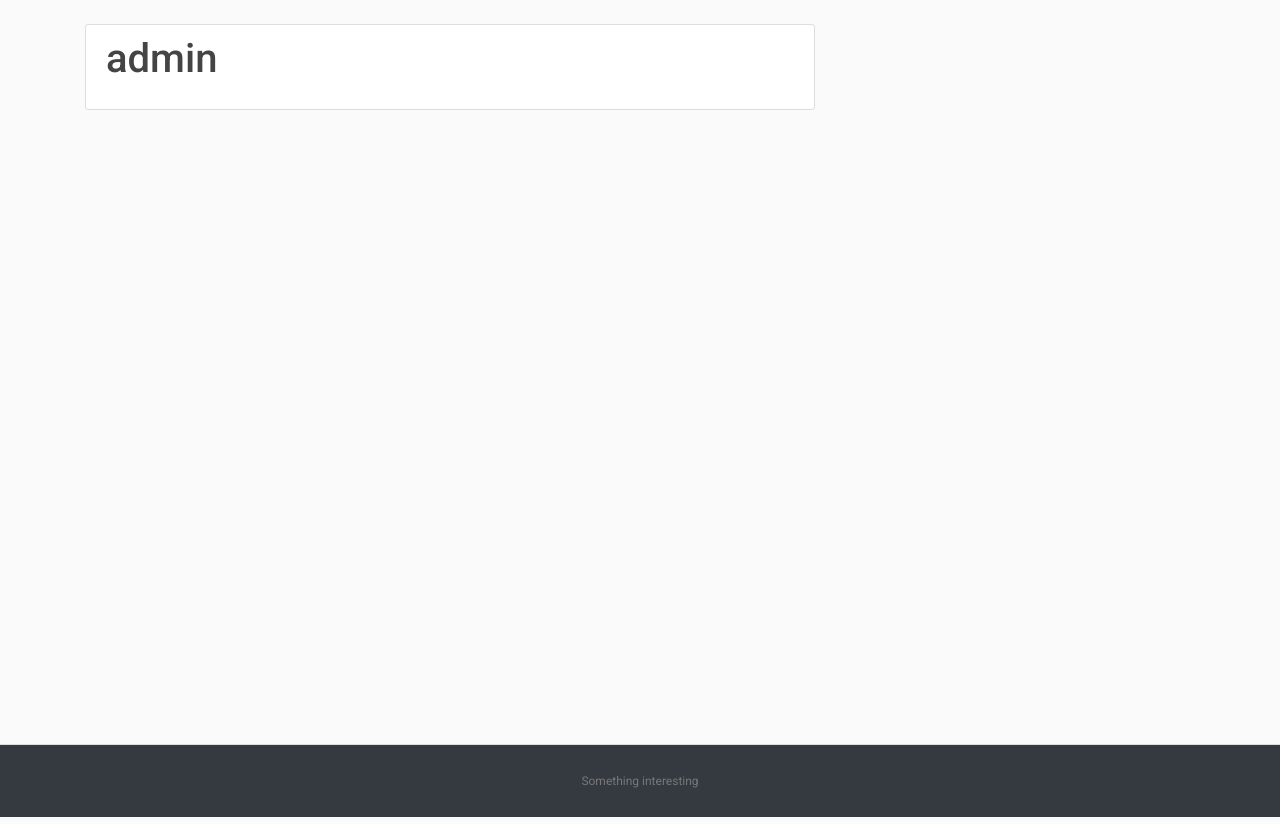
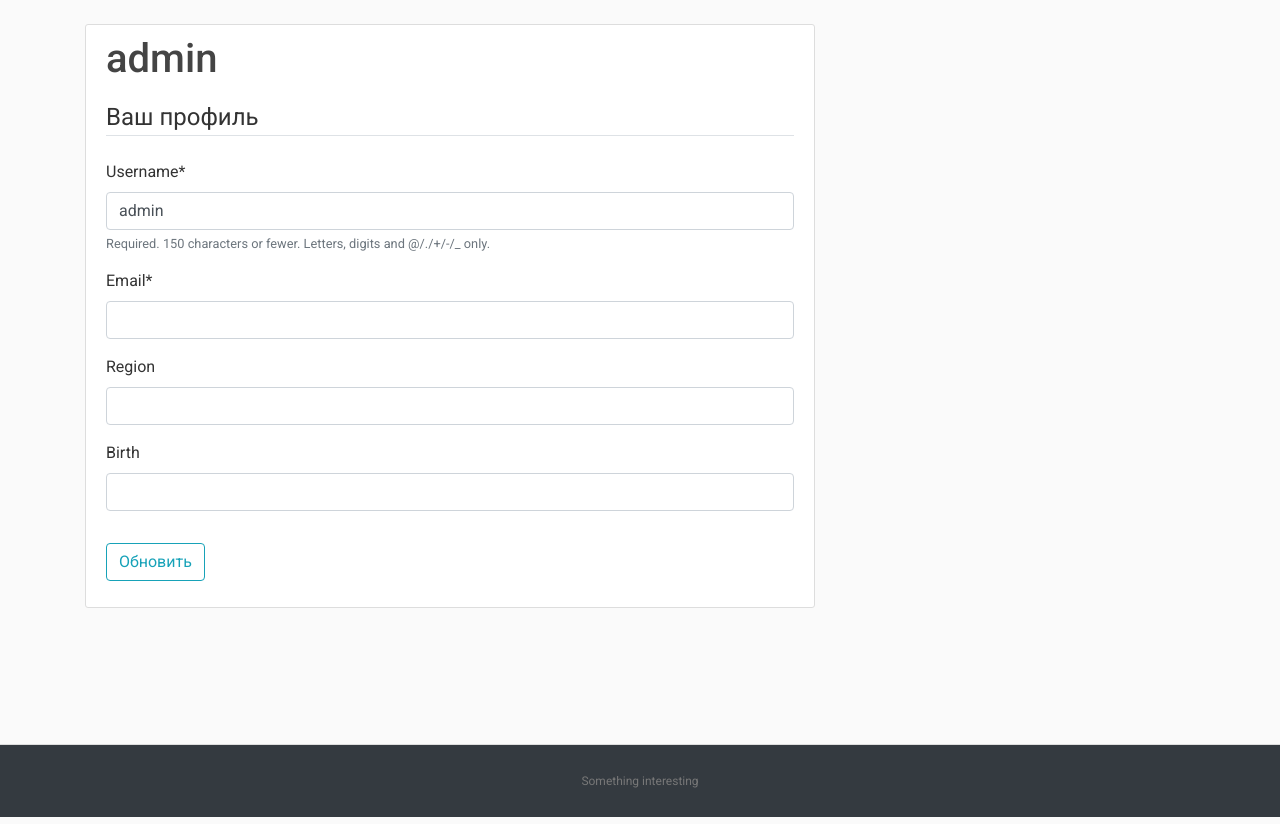
Before and after one commit to hsse-distributed-events-team/distributed-events, a Django app: page /user_profile/ in a window 1280 px wide. Shown: the part 56-880 px from the top of the page. Run offline with Django 4.2, Linux system fonts and the light colour scheme; a user stored in the database is signed in; some libraries are stand-ins or nearby versions.

Commit message:
workable profile

```diff
--- a/distributedEvents/templates/user_handler/user_profile.html
+++ b/distributedEvents/templates/user_handler/user_profile.html
@@ -8,5 +8,15 @@
           <p class="text-secondary">{{ user.email }}</p>
         </div>
       </div>
+       <form method="POST" enctype="multipart/form-data">
+          {% csrf_token %}
+          <fieldset class="form-group">
+            <legend class="border-bottom mb-4">Ваш профиль</legend>
+            {{ u_form|crispy }}
+          </fieldset>
+          <div class="form-group">
+              <button class="btn btn-outline-info" type="submit">Обновить</button>
+          </div>
+      </form>
     </div>
 {% endblock content %}
--- a/user_handler/forms.py
+++ b/user_handler/forms.py
@@ -3,16 +3,16 @@ from django.forms import ModelForm
 from django.contrib.auth.models import User
 from django.contrib.auth.forms import UserCreationForm
 from .models import User as Profile
-from user_handler.regions.regions_dict import DATA_REGIONS, DATA_CITIES
+#from user_handler.regions.regions_dict import DATA_REGIONS, DATA_CITIES
 
 
 class UserRegisterForm(UserCreationForm):  # User class
     email = forms.EmailField()
-    region = forms.ChoiceField(choices=DATA_REGIONS)
+    #region = forms.ChoiceField(choices=DATA_REGIONS)
 
     class Meta:
         model = User
-        fields = ['username', 'email', 'password1', 'password2', 'region']
+        fields = ['username', 'email', 'password1', 'password2']#, 'region']
 
 class UserUpdateForm(forms.ModelForm):
     email = forms.EmailField()
--- a/user_handler/views.py
+++ b/user_handler/views.py
@@ -11,26 +11,25 @@ def register(request):  # place where the user can register
         form = UserRegisterForm(request.POST)
         if form.is_valid():
             form.save()
-            region = form.cleaned_data.get("region")
+            #region = form.cleaned_data.get("region")
             username = form.cleaned_data.get('username')
-            django_user = get_django_user(username)
-            user = create_user_for_django_user(django_user)  # НЕ ТРОГАТЬ. КОСТЫЛЬ.
+            #django_user = get_django_user(username)
+            #user = create_user_for_django_user(django_user)  # НЕ ТРОГАТЬ. КОСТЫЛЬ.
 
-            add_region_of_user(username=str(username), region=region)
+            #add_region_of_user(username=str(username), region=region)
 
             messages.success(request, f'Ваш аккаунт создан: можно войти на сайт.')
             return redirect('/login')
     else:
         form = UserRegisterForm()
 
-    return render(request, 'register.html', {'form': form})
+    return render(request, 'user_handler/register.html', {'form': form})
 
 
 @login_required
 def profile(request):   # go to profile page
     if request.method == 'POST':
         u_form = UserUpdateForm(request.POST, instance=request.user)
-        #print(u_form)
         if u_form.is_valid():
             u_form.save()
             messages.success(request, f'Ваш профиль успешно обновлен.')
@@ -42,7 +41,7 @@ def profile(request):   # go to profile page
         'u_form': u_form
     }
 
-    return render(request, 'user_handler/user_profile.html')
+    return render(request, 'user_handler/user_profile.html', name)
 
 
 def test(request):  # тест-функция. адрес: /test
```
